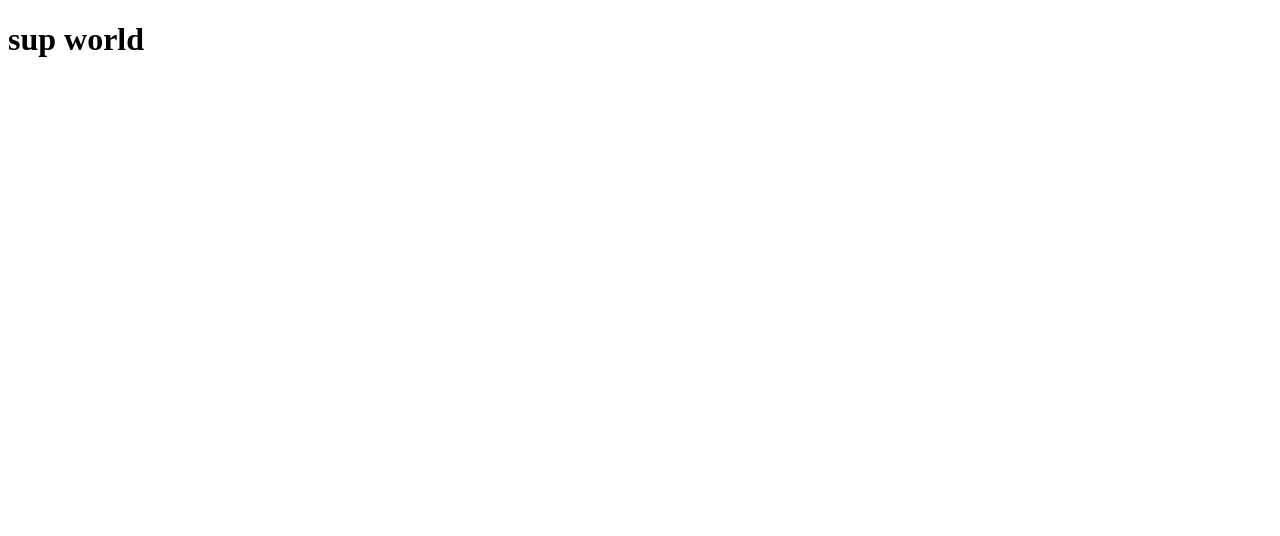
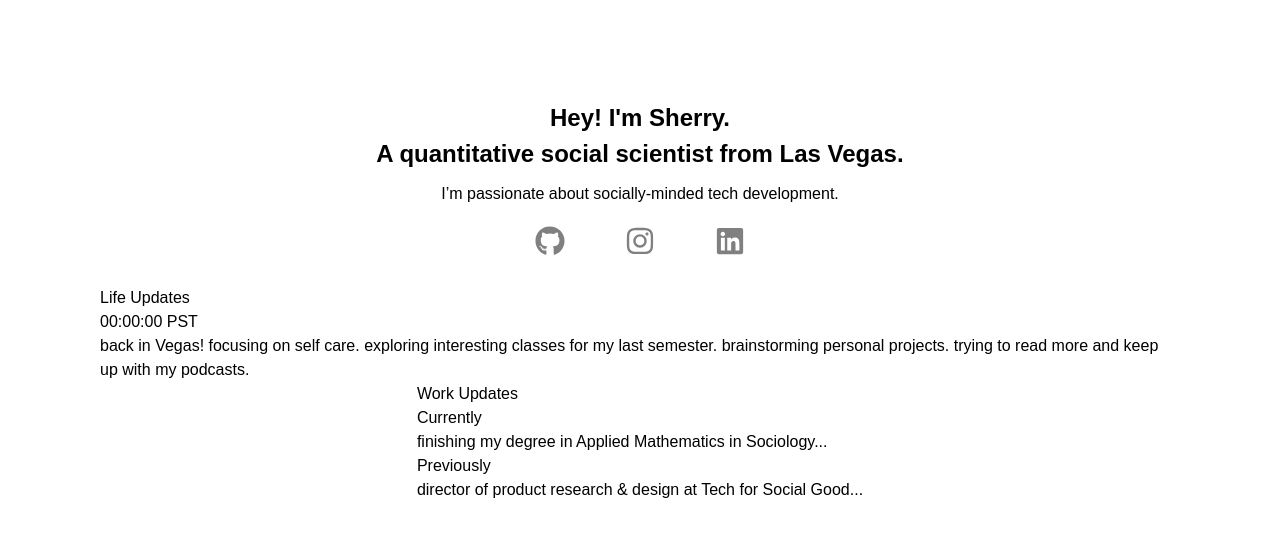
Before and after one commit to shxrryliu/personal-website, a Next.js app: page / in a window 1280 px wide. Shown: the top 536 px of the page. Built offline with nearby package versions, Linux system fonts and the light colour scheme.

Commit message:
ugly initial setup

```diff
--- a/package.json
+++ b/package.json
@@ -14,6 +14,10 @@
   "dependencies": {
     "next": "^14.0.4",
     "react": "^18.2.0",
-    "react-dom": "^18.2.0"
+    "react-dom": "^18.2.0",
+    "react-icons": "^4.12.0"
+  },
+  "devDependencies": {
+    "tailwindcss": "^3.4.0"
   }
 }
--- /dev/null
+++ b/pages/_app.js
@@ -0,0 +1,8 @@
+// root component for styles, univeral components, etc.
+
+import '../styles.css';
+
+
+export default function MyApp({ Component, pageProps }) {
+  return <Component {...pageProps} />;
+}
--- /dev/null
+++ b/pages/home.module.css
@@ -0,0 +1,38 @@
+.container {
+    display: flex;
+    flex-direction: column;
+    align-items: center;
+    padding: 100px;
+  }
+
+  .intro {
+    text-align: center;
+    font-size: 24px;
+    font-weight: bold;
+  }
+
+  .subtitle {
+    text-align: center;
+    margin-top: 10px;
+  }
+
+  .socialIcons {
+    display: flex;
+    gap: 60px;
+    margin-top: 20px;
+  }
+
+  .updateSection {
+    margin-top: 30px;
+  }
+
+  .updateEntry {
+    margin-bottom: 15px;
+  }
+
+  .updateTimestamp {
+    font-size: 14px;
+    color: #666666;
+  }
+
+  /* ... other styles */
--- a/pages/index.js
+++ b/pages/index.js
@@ -1,7 +1,54 @@
+import styles from './home.module.css';
+import '../tailwind.config'
+import { FaGithub, FaInstagram, FaLinkedin } from 'react-icons/fa';
+
+
+const lifeUpdates = [
+    { timestamp: '00:00:00 PST',
+    content: 'back in Vegas! focusing on self care. exploring interesting classes for my last semester. brainstorming personal projects. trying to read more and keep up with my podcasts. ' },
+  ];
+
+const workUpdates = {
+    current: 'finishing my degree in Applied Mathematics in Sociology...',
+    previous: 'director of product research & design at Tech for Social Good...',
+    // Add the rest of your work update content here
+  };
+
 export default function Home() {
     return (
-      <div>
-        <h1>sup world</h1>
+      <div className={styles.container}>
+        <h2 className={styles.intro}>Hey! I'm Sherry.<br></br>
+        A quantitative social scientist from Las Vegas.</h2>
+        <p className={styles.subtitle}>I’m passionate about socially-minded tech development.</p>
+
+        <div className={styles.socialIcons}>
+        <a href="https://github.com/shxrryliu" aria-label="Github"><FaGithub size={30} color='gray'/></a>
+        <a href="https://www.instagram.com/sherryliuser/" aria-label="Instagram"><FaInstagram size={30} color='gray'/></a>
+        <a href="https://www.linkedin.com/in/sherry-liu-0183a7167/" aria-label="LinkedIn"><FaLinkedin size={30} color='gray'/></a>
+        </div>
+
+      <section className={styles.updateSection}>
+        <h3>Life Updates</h3>
+        {lifeUpdates.map((update, index) => (
+          <div key={index}>
+            <p>{update.timestamp}</p>
+            <p>{update.content}</p>
+          </div>
+        ))}
+      </section>
+
+      <section>
+        <h2>Work Updates</h2>
+        <div>
+          <h3>Currently</h3>
+          <p>{workUpdates.current}</p>
+        </div>
+        <div>
+          <h3>Previously</h3>
+          <p>{workUpdates.previous}</p>
+        </div>
+      </section>
+
       </div>
     );
   }
--- /dev/null
+++ b/styles.css
@@ -0,0 +1,7 @@
+@import 'tailwindcss/base';
+@import 'tailwindcss/components';
+@import 'tailwindcss/utilities';
+
+body {
+    font-family: 'Inter var', sans-serif;
+  }
--- /dev/null
+++ b/tailwind.config.js
@@ -0,0 +1,14 @@
+/** @type {import('tailwindcss').Config} */
+module.exports = {
+  content: [
+    "./pages/**/*.{js,ts,jsx,tsx,mdx}",
+  ],
+  theme: {
+    extend: {
+      fontFamily: {
+        sans: ['Inter var', 'ui-sans-serif', 'system-ui']
+      }
+    },
+  },
+  plugins: [],
+}
```
Also changed, not shown: pages/updates.module.css (added), 1 other file (tests, documents, lock files or other folders).
